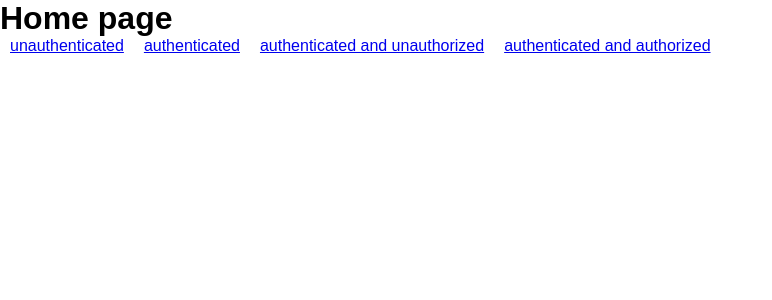
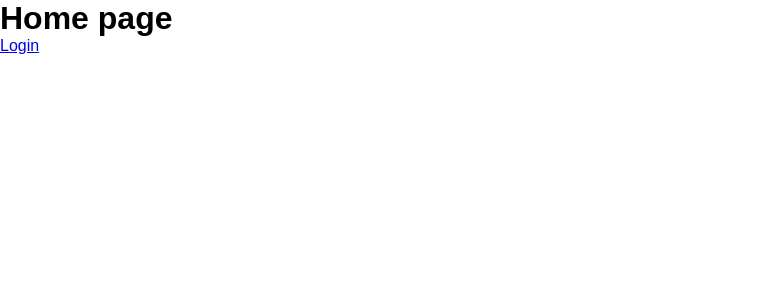
Before and after one commit to kensotosala/StockSense, a React (Vite) app in the folder frontend/: page / in a window 1280 px wide. Shown: the top 300 px of the page, without its empty margins (0-772 px from the left). Built offline with nearby package versions, Linux system fonts and the light colour scheme.

Commit message:
Protected and unprotected routes

```diff
--- a/frontend/src/pages/index.tsx
+++ b/frontend/src/pages/index.tsx
@@ -1,9 +1,15 @@
 import { Link, Outlet } from "react-router-dom";
+import { useAuth } from "../../contexts/AuthContext";
 
 export const Index = () => {
+  const { token, logout } = useAuth();
+
   return (
     <>
       <h1>Home page</h1>
+
+      {token ? (
+        <>
           <Link to="/unauthenticated" style={{ padding: 10 }}>
             unauthenticated
           </Link>
@@ -16,6 +22,11 @@ export const Index = () => {
           <Link to="/authenticated-and-authorized" style={{ padding: 10 }}>
             authenticated and authorized
           </Link>
+          <button onClick={() => logout()}>Logout</button>
+        </>
+      ) : (
+        <Link to="/login">Login</Link>
+      )}
       <Outlet />
     </>
   );
```
Lines whose indentation alone changed are shown as unchanged.
